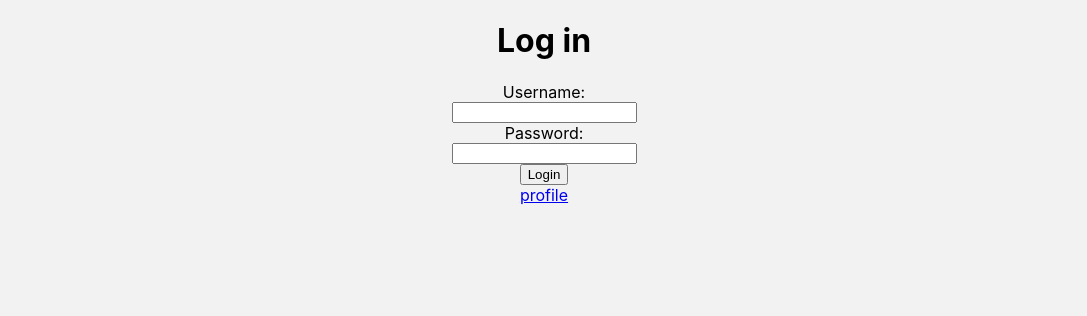
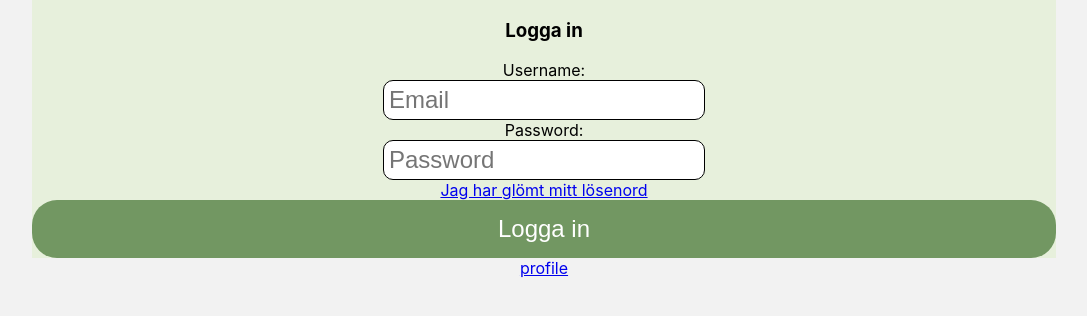
Before and after one commit to sativv/Petnet, a React (Create React App) app in the folder client/: page /login in a window 1280 px wide. Shown: the top 316 px of the page, without its empty margins (96-1183 px from the left). Built offline with nearby package versions, Linux system fonts and the light colour scheme; no server answers.

Commit message:
preliminary login design

```diff
--- a/client/src/App.css
+++ b/client/src/App.css
@@ -36,3 +36,39 @@
     transform: rotate(360deg);
   }
 }
+
+.login-wrapper{
+  display: flex;
+  flex-direction: column;
+  align-items: center;
+}
+
+.loginForm {
+  display: flex;
+  flex-direction: column;
+  align-items: center;
+  width: 80%;
+  min-height: 70%;
+  justify-content: space-between;
+  background-color: #E7F0DC;
+}
+
+.login-input{
+  border-radius: 10px;
+  box-shadow: none;
+  inset: none;
+  border: 1px solid;
+  font-size: 24px;
+  padding: 5px;
+}
+
+.login-button{
+  border-radius: 25px;
+  text-align: center;
+  color: white;
+  background-color: #729762;
+  font-size: 24px;
+  width:100%;
+  padding:15px ;
+  border: none;
+}
--- a/client/src/pages/Login.jsx
+++ b/client/src/pages/Login.jsx
@@ -2,6 +2,10 @@ import { useState, useEffect, useContext } from "react";
 import { Link } from "react-router-dom";
 import { useNavigate } from "react-router-dom";
 import { userContext } from "../App";
+import "../App.css"
+
+
+//TODO: Add forgotten password link
 
 function Login() {
   const { currentUser, setCurrentUser } = useContext(userContext);
@@ -62,14 +66,15 @@ function Login() {
   };
 
   return (
-    <div>
+    <div className="login-wrapper">
       <form className="loginForm" onSubmit={handleSubmit}>
-        <h1>Log in</h1>
+        <h3>Logga in</h3>
         <label>Username:</label>
         <input
           type="text"
           name="username"
-          className="unInput"
+          placeholder="Email"
+          className="login-input"
           value={FormData.username}
           onChange={(e) => {
             e.preventDefault();
@@ -84,7 +89,8 @@ function Login() {
         <input
           type="password"
           name="password"
-          className="pasInput"
+          className="login-input"
+          placeholder="Password"
           value={FormData.password}
           onChange={(e) => {
             e.preventDefault();
@@ -95,7 +101,8 @@ function Login() {
           }}
           required
         ></input>
-        <input type="submit" value="Login" className="loginBtn" />
+        <Link>Jag har glömt mitt lösenord</Link>
+        <input type="submit" value="Logga in" className="login-button" />
       </form>
 
       <Link to={"/profile"} className="returnLink">
```
